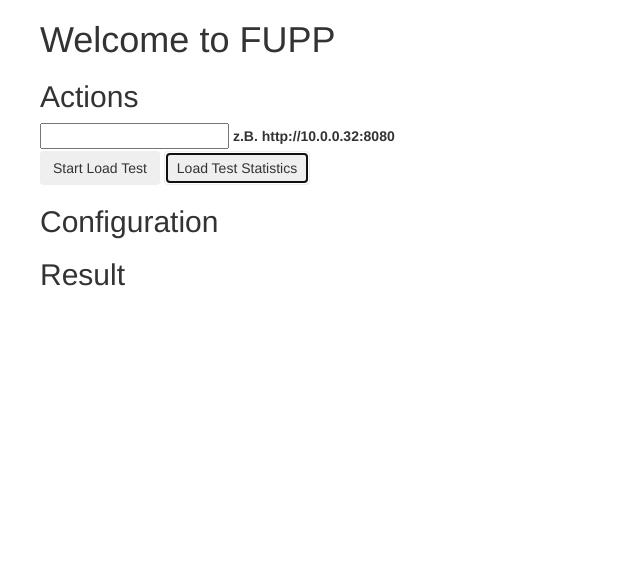
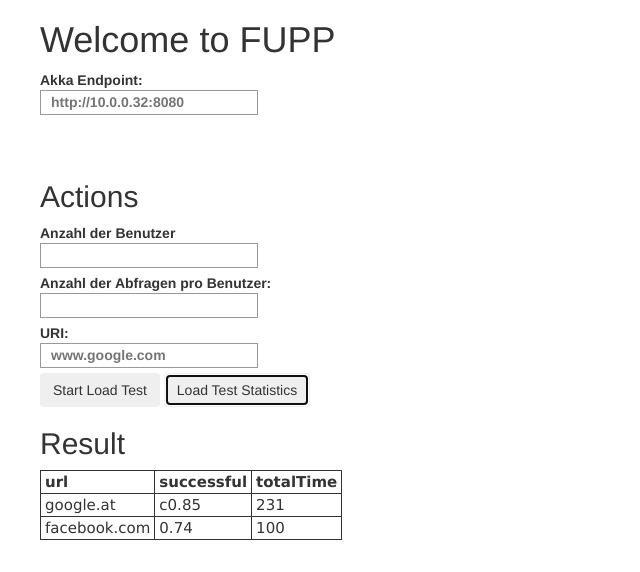
Before and after one commit to world-direct/fupp-frontend, an Electron app: page application/index.html in a window 800 px wide. Both pictures are taken after a click on the button "Load Test Statistics". Shown: the whole page, without its empty margins (0-640 px from the left). Drawn offline with nearby package versions, Linux system fonts and the light colour scheme.

Commit message:
frontend params added

```diff
--- a/application/index.html
+++ b/application/index.html
@@ -10,6 +10,27 @@
 
     <script src="test_load.js"></script>
     <script src="test_statistics.js"></script>
+
+    <style>
+        table, th, td
+        {
+            margin:10px 0;
+            border:solid 1px #333;
+            padding:2px 4px;
+            font:15px Verdana;
+        }
+        th {
+            font-weight:bold;
+        }
+
+        input {
+            display: block;
+            padding : 0 10px;
+            margin  : 0;
+            border: 1px solid #999;
+            height: 25px;
+        }
+    </style>
   </head>
   <body>
 
@@ -19,24 +40,31 @@
             <h1>Welcome to FUPP</h1>
 
             <div id="actions">
+                    <label>Akka Endpoint:
+                            <input type="text" id="akkaEndpointTxtBox"required placeholder="http://10.0.0.32:8080"> <br>
+                    </label> <br> <br>
+
                 <h2>Actions</h2>
-                <input type="text" id="uriTxtBox"> <label>z.B. http://10.0.0.32:8080</label><br>
+
+                <label>
+                    <span>Anzahl der Benutzer</span>
+                    <input type="number" id="userCountTxtBox" min="1" required>
+                </label><br>
+                <label>
+                    <span>Anzahl der Abfragen pro Benutzer:</span>
+                    <input type="number" id="requestCountTxtBox" min="1" required>
+                </label><br>
+                <label>
+                    <span>URI:</span>
+                    <input type="text" id="uriTxtBox"required placeholder="www.google.com">
+                </label><br>
                 <button id="btnStartLoadTest" class="btn">Start Load Test</button>
                 <button id="btnLoadTestStatistics" class="btn">Load Test Statistics</button>
             </div>
 
-            <div id="configuration">
-                <h2>Configuration</h2>
-                <!-- TODO: Put configuration here -->
-            </div>
-
             <div id="result">
                 <h2>Result</h2>
-                <table id="table" border="1">
-                    <tbody>
-
-                    </tbody>
-                </table>
+                <div id="showResult"></div>
             </div>
         </div>
     </div>
--- a/application/test_load.js
+++ b/application/test_load.js
@@ -1,25 +1,19 @@
 function test_load() {
     console.log("test_load");
 
-    // TODO: POST test configuration
+    var akkaEndpoint = document.getElementById('akkaEndpointTxtBox').value;
 
-    /*
-    (POST) StartLoadTest
-        URL
-        WaitTime
-        DurationTime
-        WorkerCount
-    */
     var uri = document.getElementById('uriTxtBox').value;
+    var userCount = document.getElementById('userCountTxtBox').value;
+    var requestCount = document.getElementById('requestCountTxtBox').value;
+
+    var params = "uri="+uri+"&userCount="+userCount+"&requestCount="+ requestCount
+
     var xmlHttp = new XMLHttpRequest();
-    xmlHttp.open( "GET", uri, true ); // false for synchronous request
-    xmlHttp.send( null );
+    xmlHttp.open( "POST", akkaEndpoint, true ); // false for synchronous request
+    xmlHttp.send( params );
+
+    // todo check status == 200 || 500
+
     return xmlHttp.responseText;
-
-    //document.getElementById('view')
-    ///.exectueJavaScrpipt('fetch("http://10.0.0.32:8080", {method: "get"})');
-  //.executeJavaScript('fetch("http://example.com/?foo=bar", {method: "post"});');
-
-
-
 }
--- a/application/test_statistics.js
+++ b/application/test_statistics.js
@@ -1,22 +1,54 @@
 function test_statistics() {
     console.log("test_statistics");
 
-    // TODO: Pull statistics
+    var akkaEndpoint = document.getElementById('akkaEndpointTxtBox').value;
 
-    /*
-    (POST) LoadTestStatistics
-        Liste von LoadTests
-        Auswertung
-    */
+    var xmlHttp = new XMLHttpRequest();
+    xmlHttp.open( "GET", akkaEndpoint, true ); // false for synchronous request
+    xmlHttp.send( null );
+    //return xmlHttp.responseText;
 
 
-    var arr = [ {"url":"google.at", "successful": "c0.85", "totalTime":"231"},
+    var myResult = [ {"url":"google.at", "successful": "c0.85", "totalTime":"231"},
     {"url":"facebook.com", "successful": "0.74", "totalTime":"100"}];
 
-    var html = '';
+    var table = document.createElement("table");
 
-    // todo
+        buildHtmlTable(table, myResult)
 
-        document.querySelector('#table > tbody').innerHTML = html;
+        var divContainer = document.getElementById("showResult");
+        divContainer.innerHTML = "";
+        divContainer.appendChild(table)
+}
 
+function buildHtmlTable(selector, myResult) {
+    var columns = addAllColumnHeaders(myResult, selector);
+
+    for( var i = 0; i < myResult.length; i++) {
+        var row$ = $('<tr/>');
+        for(var colIndex = 0; colIndex < columns.length; colIndex++) {
+            var cellValue = myResult[i][columns[colIndex]];
+            if (cellValue == null) cellValue = "";
+            row$.append($('<td/>').html(cellValue));
+          }
+          $(selector).append(row$);
+        }
 }
+
+function addAllColumnHeaders(myList, selector) {
+    var columnSet = [];
+    var headerTr$ = $('<tr/>');
+
+    for (var i = 0; i < myList.length; i++) {
+      var rowHash = myList[i];
+      for (var key in rowHash) {
+        if ($.inArray(key, columnSet) == -1) {
+          columnSet.push(key);
+          headerTr$.append($('<th/>').html(key));
+        }
+      }
+    }
+    $(selector).append(headerTr$);
+
+    return columnSet;
+  }
--- a/package.json
+++ b/package.json
@@ -16,5 +16,4 @@
         "http-server": "^0.10.0",
         "jquery": "^3.2.1"
     }
-
 }
```
